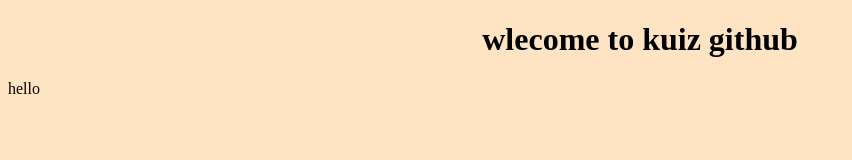
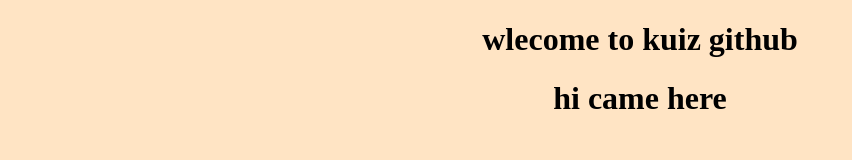
Before and after one commit to rubthira/kuizrepo, a plain HTML site: page index.html in a window 1280 px wide. Shown: the whole page, without its empty margins (0-852 px from the left). Drawn offline with Linux system fonts and the light colour scheme.

Commit message:
mengubah

```diff
--- a/index.html
+++ b/index.html
@@ -17,6 +17,7 @@
 </head>
 <body>
     <h1>wlecome to kuiz github</h1>
-    <p>hello</p>
+    <h1>hi came here</h1>
+
 </body>
 </html>
```
